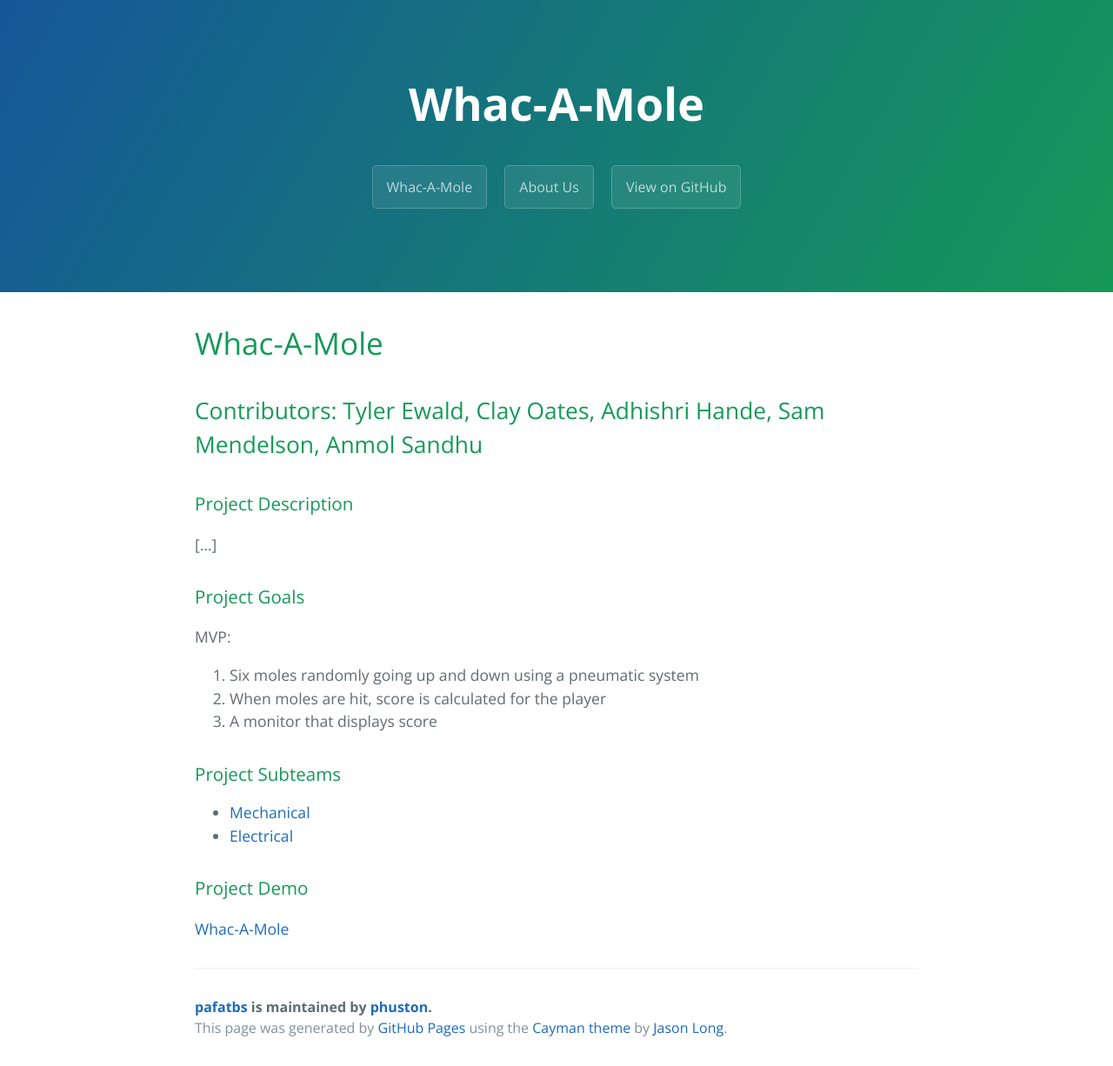
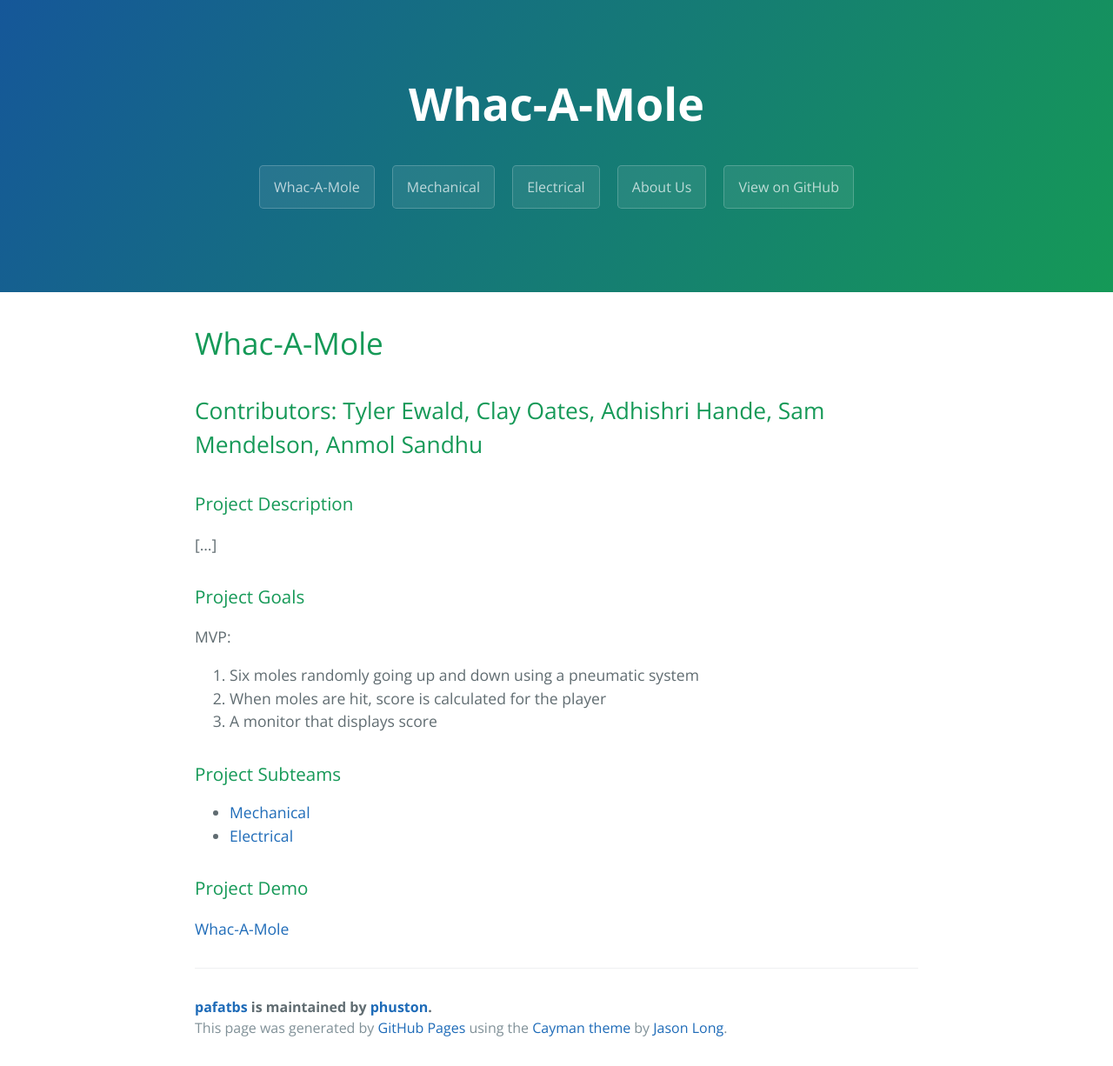
Before and after one commit to iamtheyammer/pie-whack-a-mole, a Jekyll site: the page built from index.md, in a window 1280 px wide. Shown: the whole page at 87% size. Built offline with Jekyll 4.4.1, drawn with Linux system fonts in a browser that asks for light colours.

Commit message:
added items to menu bar

```diff
--- a/_layouts/template.html
+++ b/_layouts/template.html
@@ -14,6 +14,8 @@
       <h1 class="project-name">Whac-A-Mole</h1>
       <h2 class="project-tagline"></h2>
       <a href= "http://whack.docs.yammer.me/index" class="btn">Whac-A-Mole</a>
+      <a href= "http://whack.docs.yammer.me/mechanical" class="btn">Mechanical</a>
+      <a href= "http://whack.docs.yammer.me/electrical" class="btn">Electrical</a>
       <a href= "http://whack.docs.yammer.me/aboutUs" class="btn">About Us</a>
       <a href="https://github.com/iamtheyammer/pie-whack-a-mole" class="btn">View on GitHub</a>
     </section>
```
Also changed, not shown: aboutUs.md (+2 -0 lines).
